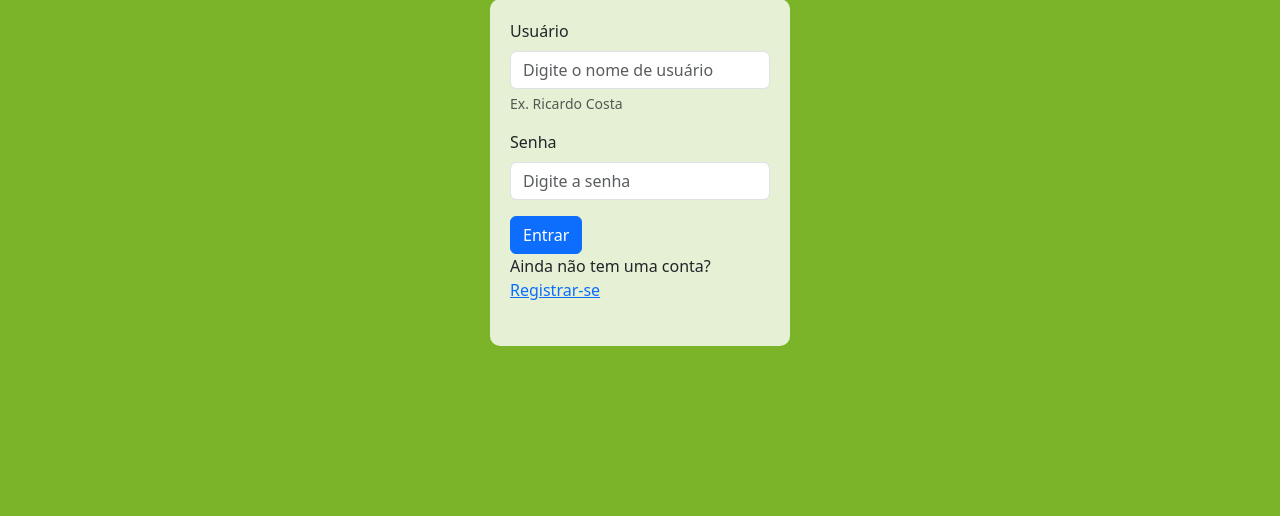
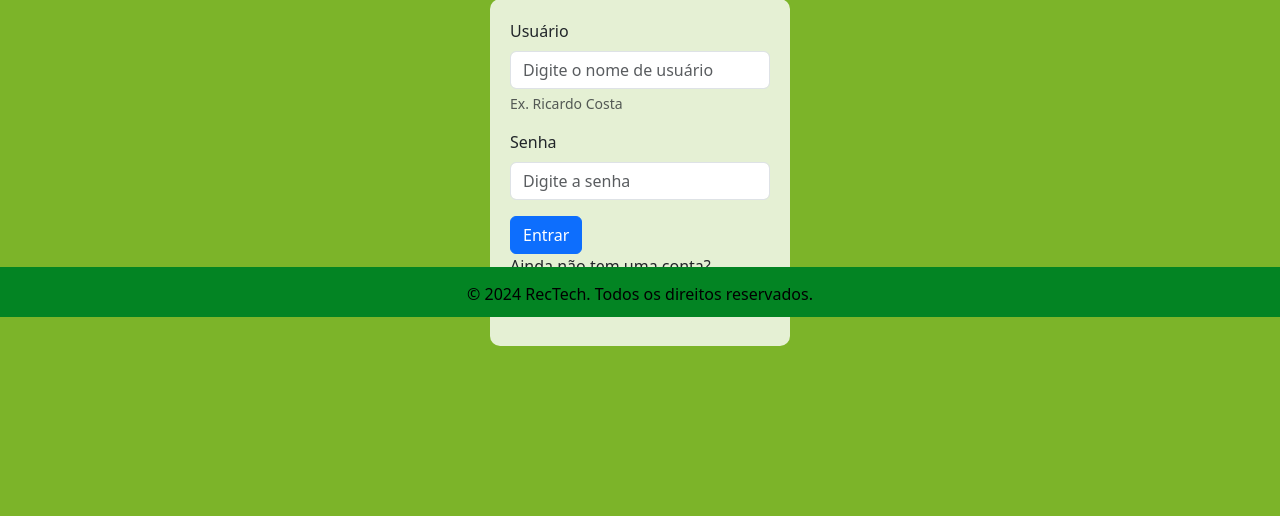
Before and after one commit to MigueldsBatista/Rec-Tech, a Django app: page / in a window 1280 px wide. Shown: the part 483-999 px from the top of the page. Run offline with Django 5.2, Linux system fonts and the light colour scheme.

Commit message:
Added footer to login page; updated style.css
This commit adds a footer to the login page and makes corresponding changes to the style.css file. The footer has a fixed position at the bottom of the page

```diff
--- a/Rec-Tech/static/css/style.css
+++ b/Rec-Tech/static/css/style.css
@@ -5,3 +5,13 @@
 img {
     border-radius: 50%;
 }
+footer {
+    position: fixed;
+    bottom: 0;
+    width: 100%;
+    height: 50px;
+    background-color: rgb(3, 132, 35);
+    text-align: center;
+    color: black;
+    padding: 15px;
+}
--- a/Rec-Tech/users/templates/login.html
+++ b/Rec-Tech/users/templates/login.html
@@ -64,7 +64,9 @@ crossorigin="anonymous"></script>
 
   </div>
 
-
+  <footer>
+    <p>&copy; 2024 RecTech. Todos os direitos reservados.</p>
+  </footer>
 
 </body>
 
```
